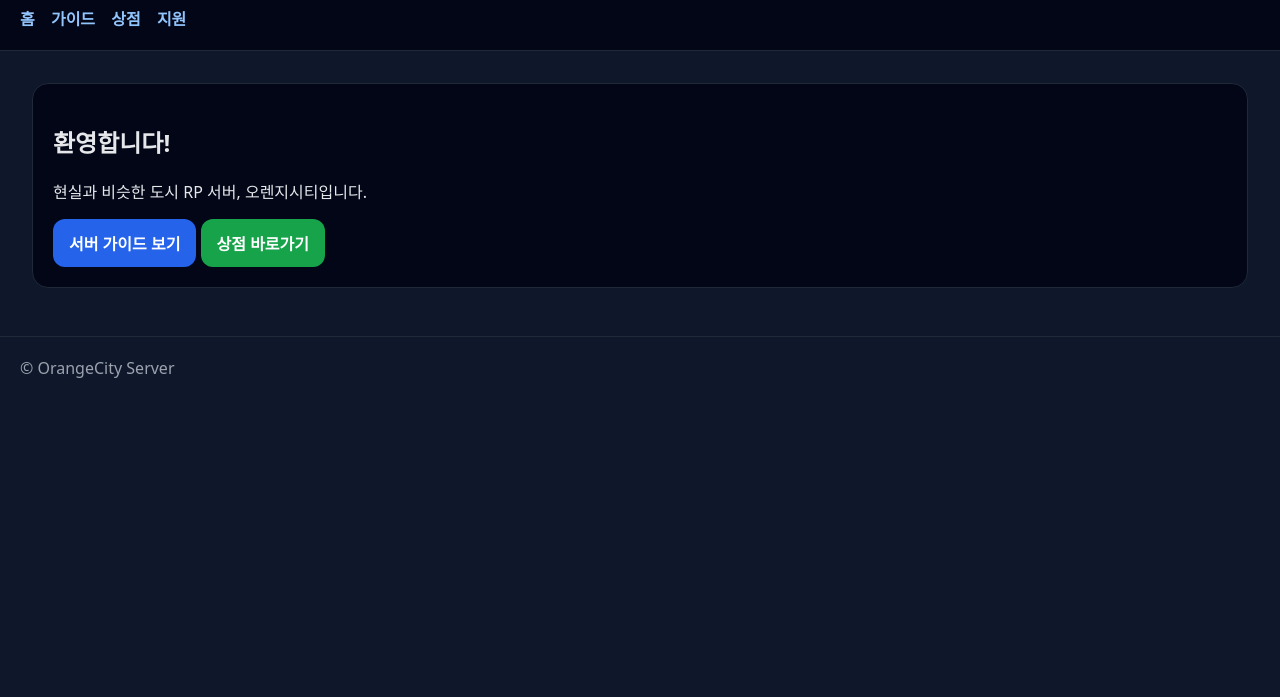
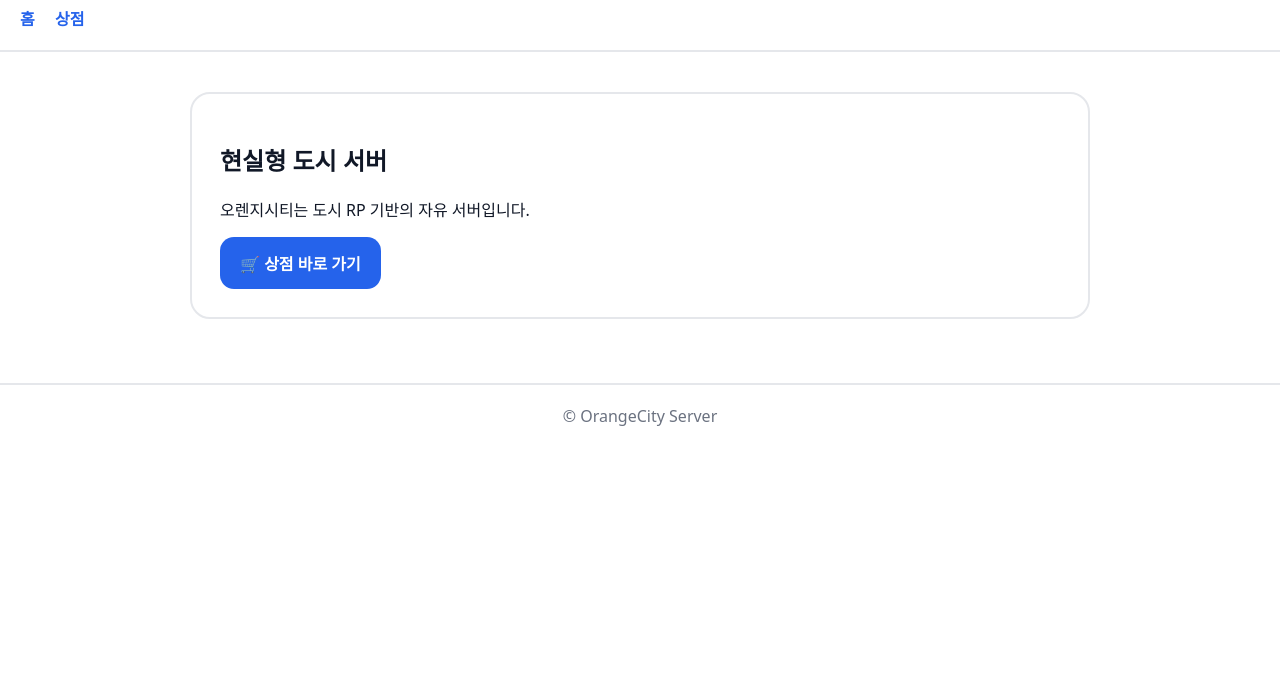
Before and after one commit to hodu0118/orangeserver, a plain HTML site: page index.html in a window 1280 px wide. Shown: the part 103-800 px from the top of the page. Drawn offline with Linux system fonts and the light colour scheme.

Commit message:
Update index.html

```diff
--- a/index.html
+++ b/index.html
@@ -5,25 +5,24 @@
   <title>오렌지시티 서버</title>
   <meta name="viewport" content="width=device-width, initial-scale=1" />
   <style>
-    body { font-family: system-ui, -apple-system, sans-serif; margin: 0; background:#0f172a; color:#e5e7eb; }
-    header { padding: 20px; background:#020617; border-bottom:1px solid #1f2937; }
-    nav a { margin-right: 12px; color:#93c5fd; text-decoration:none; font-weight:600; }
+    body { font-family: system-ui, -apple-system, sans-serif; margin: 0; background:#ffffff; color:#111827; }
+    header { padding: 20px; background:#ffffff; border-bottom:2px solid #e5e7eb; }
+    nav a { margin-right: 16px; color:#2563eb; text-decoration:none; font-weight:700; }
     nav a:hover { text-decoration:underline; }
-    main { padding: 32px; }
-    .card { background:#020617; border:1px solid #1f2937; border-radius:16px; padding:20px; margin-bottom:16px; }
-    .btn { display:inline-block; padding:12px 16px; border-radius:12px; background:#2563eb; color:white; text-decoration:none; font-weight:700; }
-    .btn.secondary { background:#16a34a; }
-    footer { padding: 20px; color:#9ca3af; border-top:1px solid #1f2937; }
+    main { padding: 40px; max-width: 900px; margin: auto; }
+    .card { border:2px solid #e5e7eb; border-radius:20px; padding:28px; margin-bottom:24px; }
+    .btn { display:inline-block; padding:14px 20px; border-radius:14px; background:#2563eb; color:white; text-decoration:none; font-weight:800; }
+    .btn.buy { background:#dc2626; }
+    .product { display:flex; justify-content:space-between; align-items:center; gap:20px; }
+    footer { padding: 20px; color:#6b7280; border-top:2px solid #e5e7eb; text-align:center; }
   </style>
 </head>
 <body>
   <header>
-    <h1>🍊 오렌지시티 서버</h1>
+    <h1>🍊 오렌지시티</h1>
     <nav>
       <a href="#/">홈</a>
-      <a href="#/guide">가이드</a>
       <a href="#/shop">상점</a>
-      <a href="#/apply">지원</a>
     </nav>
   </header>
 
@@ -39,37 +38,29 @@
     const pages = {
       '/': `
         <div class="card">
-          <h2>환영합니다!</h2>
-          <p>현실과 비슷한 도시 RP 서버, 오렌지시티입니다.</p>
-          <a class="btn" href="#/guide">서버 가이드 보기</a>
-          <a class="btn secondary" href="#/shop">상점 바로가기</a>
-        </div>
-      `,
-      '/guide': `
-        <div class="card">
-          <h2>📘 서버 가이드</h2>
-          <ul>
-            <li>/이동 시청, 학교</li>
-            <li>직업 시스템</li>
-            <li>현실 시간 연동</li>
-          </ul>
+          <h2>현실형 도시 서버</h2>
+          <p>오렌지시티는 도시 RP 기반의 자유 서버입니다.</p>
+          <a class="btn" href="#/shop">🛒 상점 바로 가기</a>
         </div>
       `,
       '/shop': `
         <div class="card">
-          <h2>🛒 상점</h2>
-          <p>상점 개설 비용: <b>100,000원</b></p>
-          <button class="btn" onclick="alert('게임 내에서 /상점 명령어를 사용하세요!')">상점 열기</button>
-        </div>
-      `,
-      '/apply': `
-        <div class="card">
-          <h2>📝 지원하기</h2>
-          <p>디스코드에서 인증 후 지원해주세요.</p>
-          <a class="btn" href="https://discord.gg/" target="_blank">디스코드로 이동</a>
+          <h2>🛒 오렌지시티 상점</h2>
+          <div class="product">
+            <div>
+              <h3>AK-47</h3>
+              <p>강력한 자동소총</p>
+              <p><b>가격: 50,000원</b></p>
+            </div>
+            <button class="btn buy" onclick="buy()">구매</button>
+          </div>
         </div>
       `
     };
+
+    function buy() {
+      alert('AK-47 구매 요청이 접수되었습니다!\n(실제 지급은 게임 내에서 처리됩니다)');
+    }
 
     function render() {
       const route = location.hash.replace('#', '') || '/';
```
